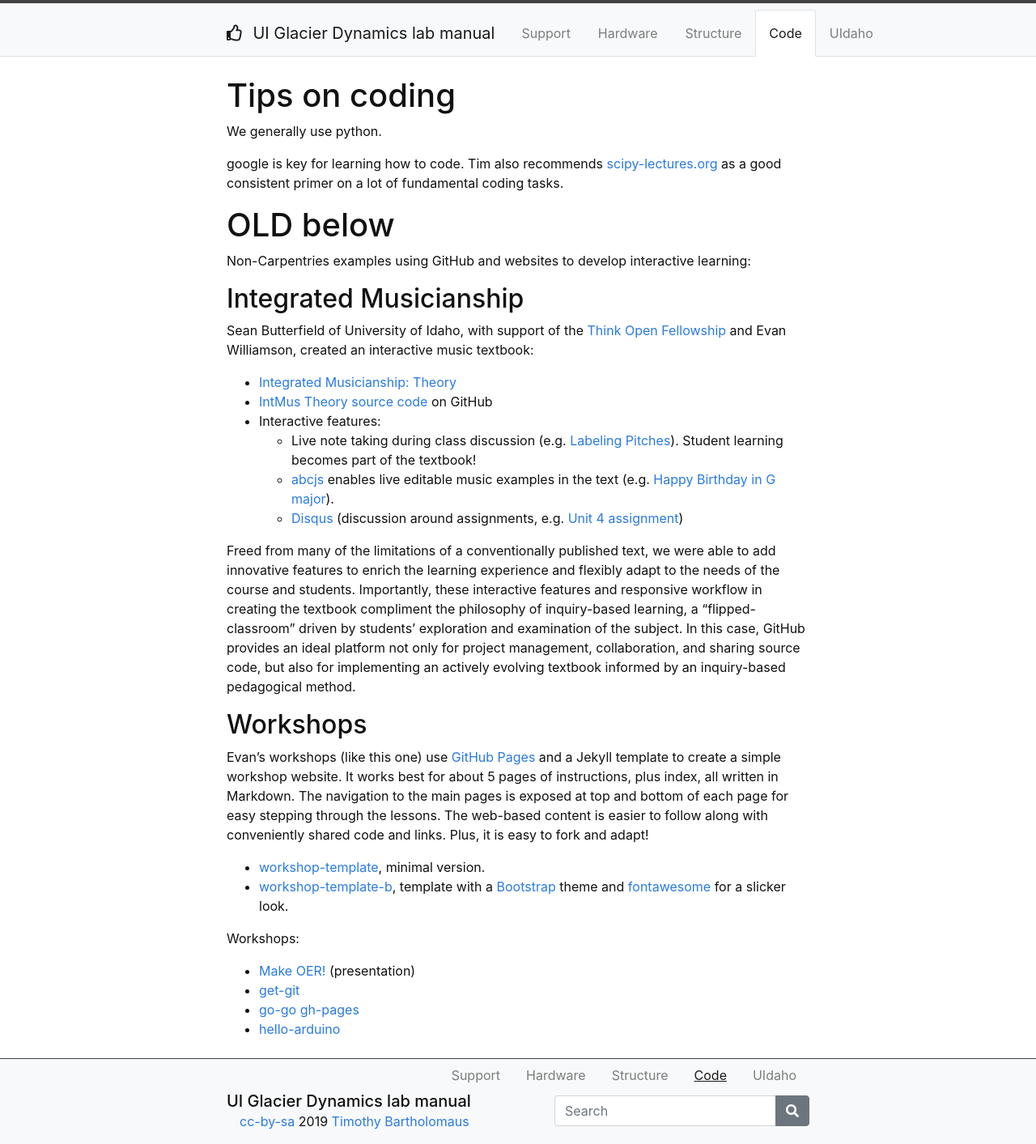
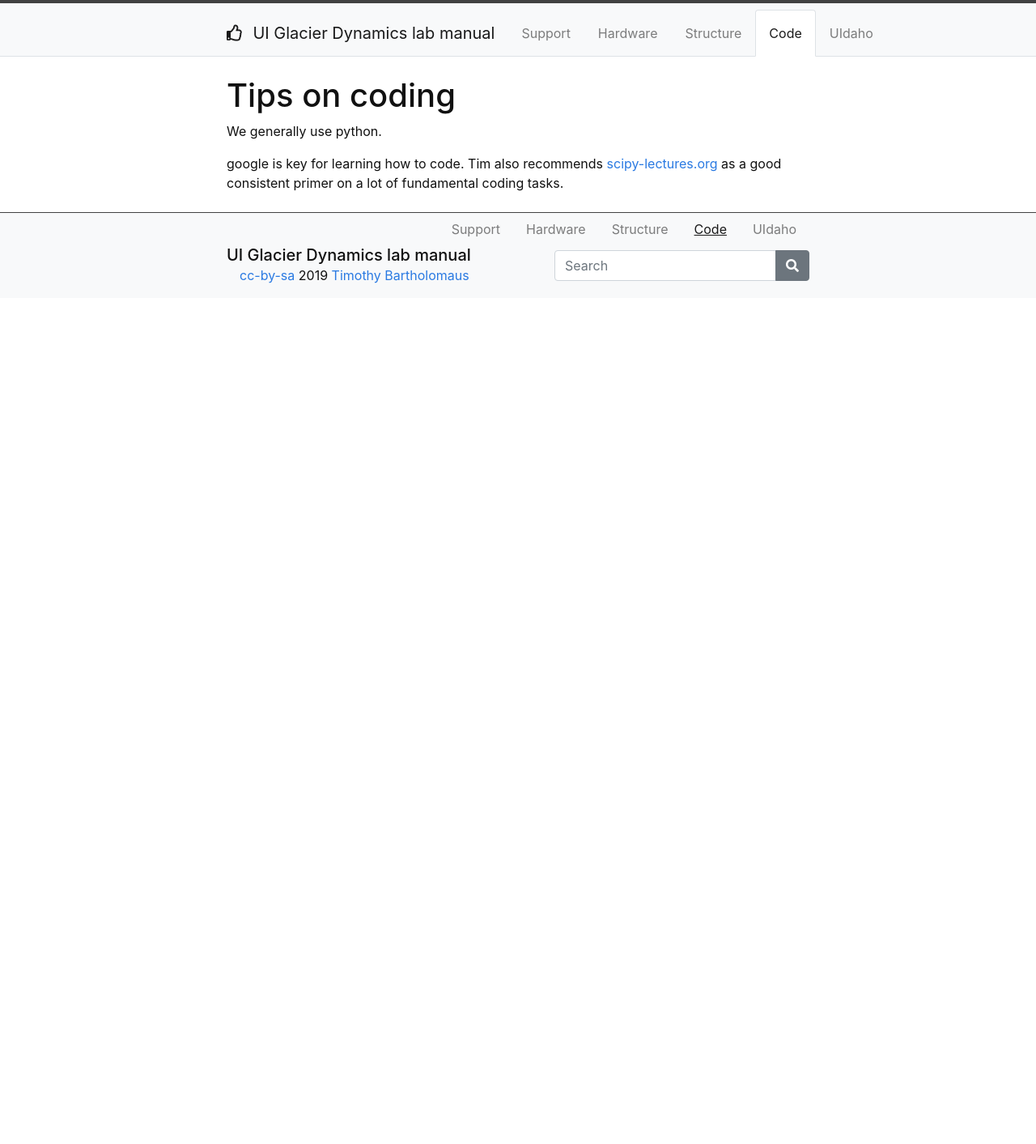
Before and after one commit to yoramterleth/uiglaciology, a Jekyll site: the page built from content/3-code.md, in a window 1280 px wide. Shown: the whole page at 81% size. Built offline with Jekyll 4.4.1, drawn with Linux system fonts in a browser that asks for light colours; after the commit the page ends 900 px from its top, so only the background shows below that.

Commit message:
Update 3-code.md

```diff
--- a/content/3-code.md
+++ b/content/3-code.md
@@ -7,42 +7,3 @@ nav: true
 We generally use python.
 
 google is key for learning how to code.  Tim also recommends [scipy-lectures.org](https://scipy-lectures.org/) as a good consistent primer on a lot of fundamental coding tasks.
-
-
-
-# OLD below
-
-Non-Carpentries examples using GitHub and websites to develop interactive learning:
-
-## Integrated Musicianship
-
-Sean Butterfield of University of Idaho, with support of the [Think Open Fellowship](https://libguides.uidaho.edu/c.php?g=772392&p=5540605) and Evan Williamson, created an interactive music textbook:
-
-- [Integrated Musicianship: Theory](https://intmus.github.io/inttheory18-19/){:target="_blank"}
-- [IntMus Theory source code](https://github.com/intmus/inttheory18-19){:target="_blank"} on GitHub
-- Interactive features:
-    - Live note taking during class discussion (e.g. [Labeling Pitches](https://intmus.github.io/inttheory18-19/01-pitches-clefs/b2-labelingpitches.html)). Student learning becomes part of the textbook!
-    - [abcjs](https://github.com/paulrosen/abcjs){:target="_blank"} enables live editable music examples in the text (e.g. [Happy Birthday in G major](https://intmus.github.io/inttheory18-19/02-int-scales-keys/b1-scales.html){:target="_blank"}).
-    - [Disqus](https://disqus.com/){:target="_blank"} (discussion around assignments, e.g. [Unit 4 assignment](https://intmus.github.io/inttheory18-19/assignments/Fall-semester/2018-09-17.html){:target="_blank"})
-
-Freed from many of the limitations of a conventionally published text, we were able to add innovative features to enrich the learning experience and flexibly adapt to the needs of the course and students.
-Importantly, these interactive features and responsive workflow in creating the textbook compliment the philosophy of inquiry-based learning, a "flipped-classroom" driven by students' exploration and examination of the subject.
-In this case, GitHub provides an ideal platform not only for project management, collaboration, and sharing source code, but also for implementing an actively evolving textbook informed by an inquiry-based pedagogical method.
-
-## Workshops
-
-Evan's workshops (like this one) use [GitHub Pages](https://pages.github.com/){:target='_blank'} and a Jekyll template to create a simple workshop website.
-It works best for about 5 pages of instructions, plus index, all written in Markdown.
-The navigation to the main pages is exposed at top and bottom of each page for easy stepping through the lessons.
-The web-based content is easier to follow along with conveniently shared code and links.
-Plus, it is easy to fork and adapt!
-
-- [workshop-template](https://github.com/evanwill/workshop-template), minimal version.
-- [workshop-template-b](https://github.com/evanwill/workshop-template-b/), template with a [Bootstrap](https://getbootstrap.com/){:target='_blank'} theme and [fontawesome](https://fontawesome.com/) for a slicker look.
-
-Workshops:
-
-- [Make OER!](https://evanwill.github.io/make-oer/) (presentation)
-- [get-git](https://evanwill.github.io/get-git/)
-- [go-go gh-pages](https://evanwill.github.io/go-go-ghpages/)
-- [hello-arduino](https://evanwill.github.io/hello-arduino/)
```
